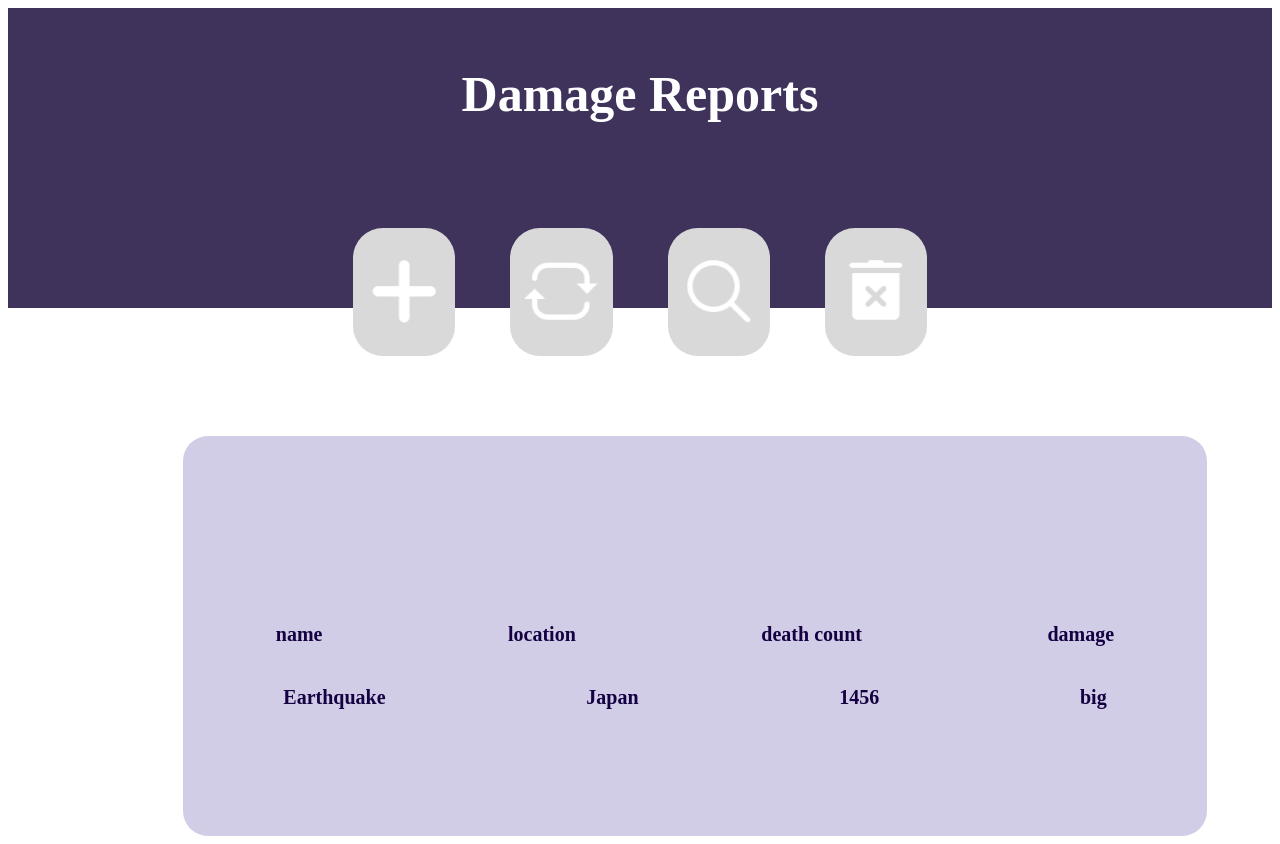
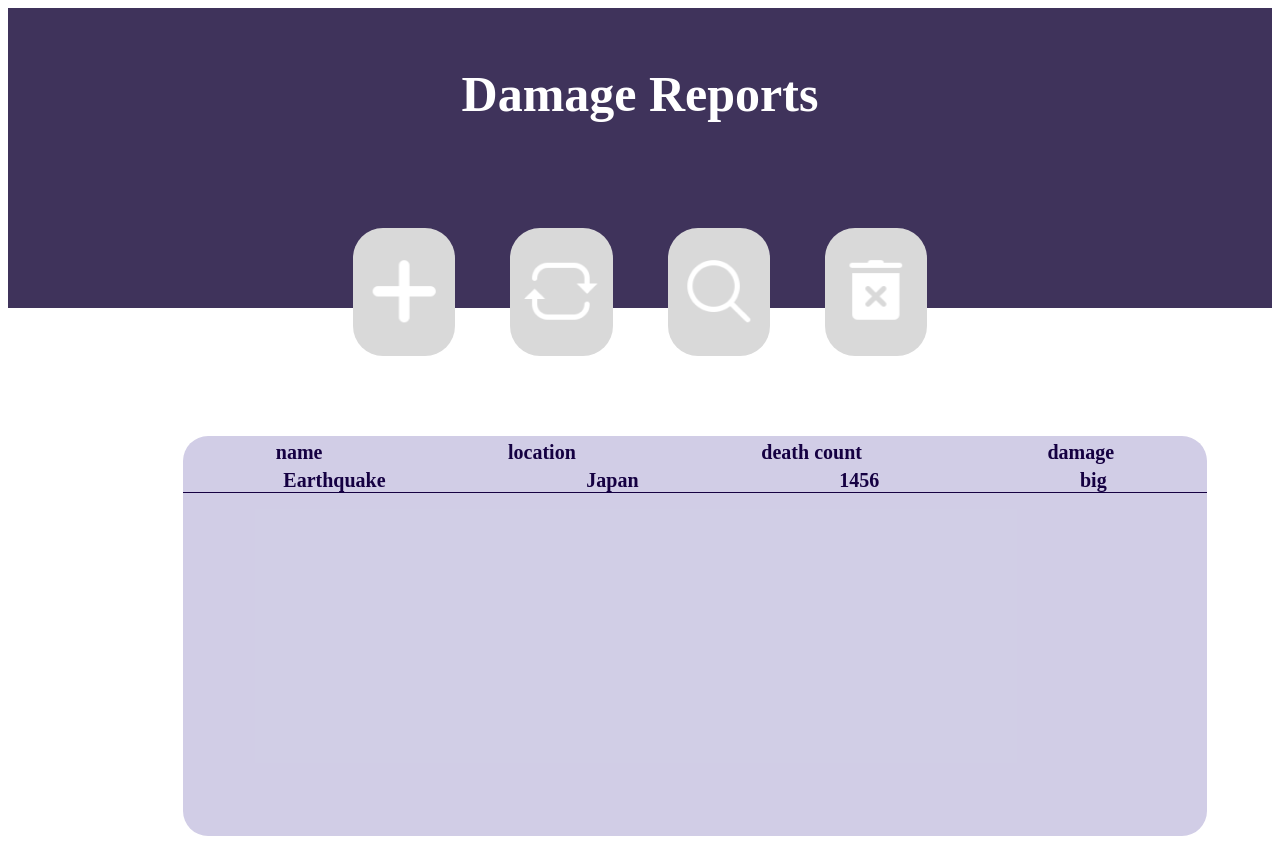
Before and after one commit to MoranSin/FS-3rd-Assignment, a React (Vite) app in the folder react-app/: page / in a window 1280 px wide. Built offline with nearby package versions, Linux system fonts and the light colour scheme.

Commit message:
reports con and report style done

```diff
--- a/react-app/src/components/Report/Report.css
+++ b/react-app/src/components/Report/Report.css
@@ -4,8 +4,9 @@
     width: 80vw;
     position: relative;
     justify-content: space-around;
-    top: 50px;
+    top: 10px;
     height: fit-content;
+    border-bottom: 1px solid #150042;
 }
 
 .report>div{
--- a/react-app/src/components/reportsCon/reportsCon.css
+++ b/react-app/src/components/reportsCon/reportsCon.css
@@ -5,8 +5,6 @@
     border-radius: 25px;
     position: relative;
     left: 175px;
-    display: flex;
-    justify-content: center;
     display: flex;
     flex-direction: column;
 }
@@ -18,7 +16,7 @@
     flex-direction: row;
     justify-content: space-around;
     position: relative;
-    top: 10px;
+    top: 5px;
 }
 
 .label{
```
